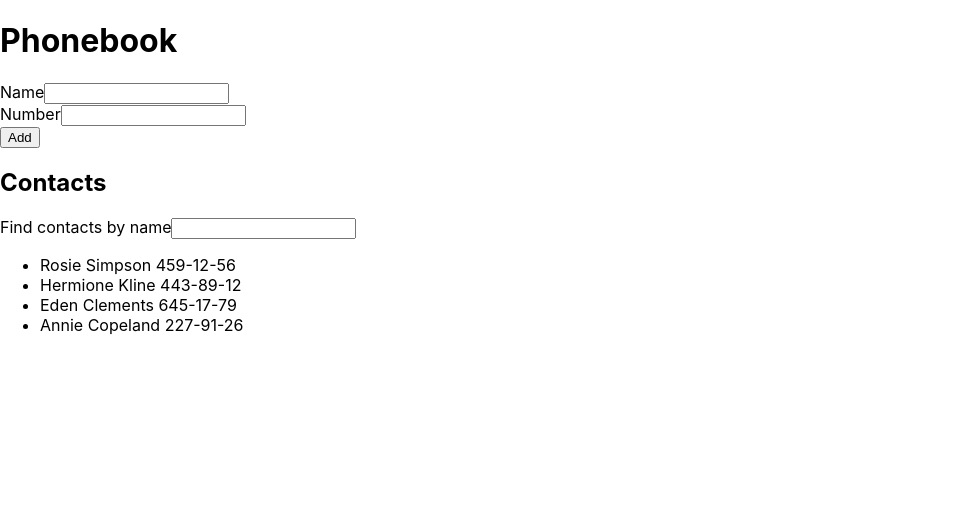
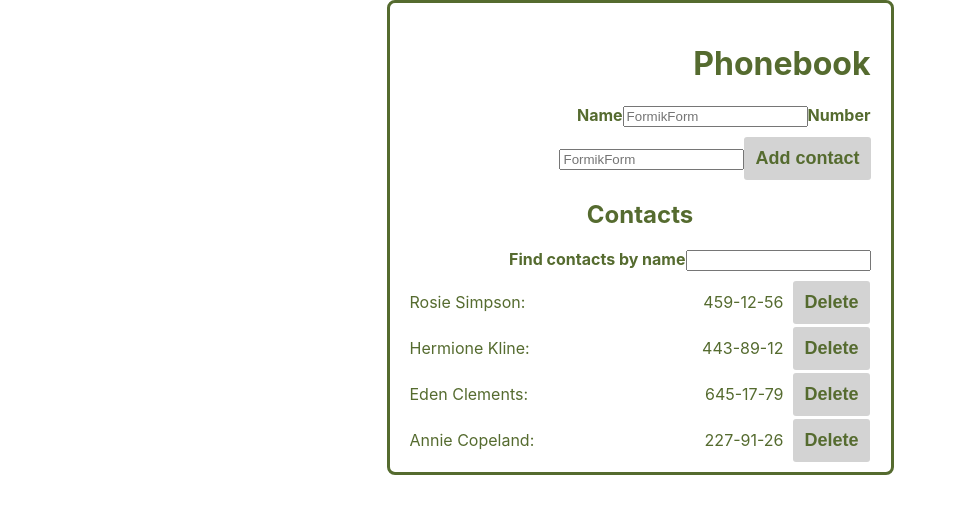
Before and after one commit to KomaNatoR/goit-react-hw-04-phonebook, a React (Create React App) app: page / in a window 1280 px wide. Shown: the top 514 px of the page, without its empty margins (0-957 px from the left). Built offline with nearby package versions, Linux system fonts and the light colour scheme.

Commit message:
30.01.2023 - 19:00
almost done. Left to do localStorage..

```diff
--- a/src/components/App.jsx
+++ b/src/components/App.jsx
@@ -3,6 +3,7 @@ import { useState } from "react";
 import FormikForm from "./Form";
 import Filter from "./Filter";
 import ContactList from "./ContactList";
+import { MainDiv } from "./app.styled";
 
 const template = [
   { id: 'id-1', name: 'Rosie Simpson', number: '459-12-56' },
@@ -13,20 +14,36 @@ const template = [
 
 export const App = () => {
   const [contacts, setContacts] = useState(template);
-  // const [filter, setFilter] = useState('');
+  const [filter, setFilter] = useState('');
 
-  const hendleSubmit = (contact) => {
+  const addContact = (contact) => {
+    const personNormalize = contact.name.toLowerCase().trim();
+    const contactsMap = contacts.find(cont => cont.name.toLowerCase() === personNormalize);
+
+    if (contactsMap) return alert("Це хіба можна так робити?");
     setContacts([contact,...contacts]);
   };
+  const deleteContact = (id) => {
+    const deleteCont = contacts.filter(cont => cont.id !== id);
+    setContacts(deleteCont);
+  };
+  const onFilterChange = (e) => {
+    const { value } = e.target;
+    // console.dir(filter);
+
+    setFilter(value);
+  };
+  const normalizeFilter = filter.toLowerCase().trim();
+  const visiblePersons = contacts.filter(cont=>cont.name.toLowerCase().includes(normalizeFilter));
 
   return (
-    <div>
+    <MainDiv>
       <h1>Phonebook</h1>
-      <FormikForm hendleSubmit={hendleSubmit} />
+      <FormikForm hendleSubmit={addContact} />
 
       <h2>Contacts</h2>
-      <Filter/>
-      <ContactList contacts={contacts} />
-    </div>
+      <Filter onFilterChange={onFilterChange} />
+      <ContactList onClick={deleteContact} contacts={visiblePersons} />
+    </MainDiv>
   );
 };
--- a/src/components/ContactList.jsx
+++ b/src/components/ContactList.jsx
@@ -1,9 +1,13 @@
 
 
-const ContactList = ({contacts}) => {
+const ContactList = ({contacts, onClick}) => {
     return (
         <ul>
-            {contacts.map(({ id, name, number }) => (<li key={id}>{name} {number}</li>))}
+            {contacts.map(cont => (<li key={cont.id}>
+                <span>{cont.name}:</span>
+                <span>{cont.number}</span>
+                <button onClick={()=>onClick(cont.id)}>Delete</button>
+            </li>))}
         </ul>
     );
 };
--- a/src/components/Filter.jsx
+++ b/src/components/Filter.jsx
@@ -1,10 +1,10 @@
 
 
-const Filter = () => {
+const Filter = ({onFilterChange}) => {
     return (
         <div>
             <label>Find contacts by name</label>
-            <input type="text" />
+            <input onChange={onFilterChange} type="text" />
         </div>
     );
 };
--- a/src/components/Form.jsx
+++ b/src/components/Form.jsx
@@ -17,18 +17,26 @@ const FormikForm = ({hendleSubmit}) => {
 
     return (
         <Formik onSubmit={onSubmit} initialValues={initialValues}>
-            <Form>
-                <div>
-                    <label>Name</label>
-                    <Field type="text" name="name" required></Field>
-                </div>
-
-                <div>
-                    <label>Number</label>
-                    <Field type="tel" name="number" required></Field>
-                </div>
-
-                <button type="submit">Add</button>
+            <Form >
+                <label >Name
+                    <Field
+                        type="text"
+                        name="name"
+                        placeholder="FormikForm"
+                        required
+                    />
+                    {/* <ErrorMessage name="name" component="div" /> */}
+                </label>
+                <label>Number
+                    <Field
+                        type="tel"
+                        name="number"
+                        placeholder="FormikForm"
+                        required
+                    />
+                    {/* <ErrorMessage name="number" component="div" /> */}
+                </label>
+                <button type="submit">Add contact</button>
             </Form>
         </Formik>
     );
--- /dev/null
+++ b/src/components/app.styled.jsx
@@ -0,0 +1,65 @@
+import styled from '@emotion/styled';
+
+export const MainDiv = styled.div`
+    width: 461px;
+    margin-left: auto;
+    margin-right: auto;
+    padding: 20px 20px 10px 20px;
+
+    text-align: right;
+    border: 3px solid darkolivegreen;
+    border-radius: 8px;
+    color: darkolivegreen;
+
+    h2 {
+        text-align: center;
+    }
+    label {
+        font-weight: 700;
+    }
+    button {
+        padding: 11px;
+
+        font-weight: 700;
+        font-size: 18px;
+
+        background-color: transparent;
+        border: 0px solid gray;
+        border-radius: 3px;
+        background-color: lightgrey;
+        color: darkolivegreen;
+        transition: all 200ms linear;
+
+        :hover {
+            cursor: pointer;
+            color: lightgrey;
+            background-color: darkolivegreen;
+        }
+        :active {
+            scale: 0.9;
+        }
+    }
+    form button {
+        margin-top: 10px;
+    }
+    ul {
+        padding: 0;
+        margin: 10px 0 0 0;
+    }
+    li {
+        display: flex;
+        flex-wrap: wrap;
+        justify-content: flex-end;
+        align-items: baseline;
+
+        width: 460px;
+        margin-top: 3px;
+
+        span:first-of-type {
+            margin-right:auto;
+        }
+        span:last-of-type {
+            margin-right:10px;
+        }
+    }
+`;
```
